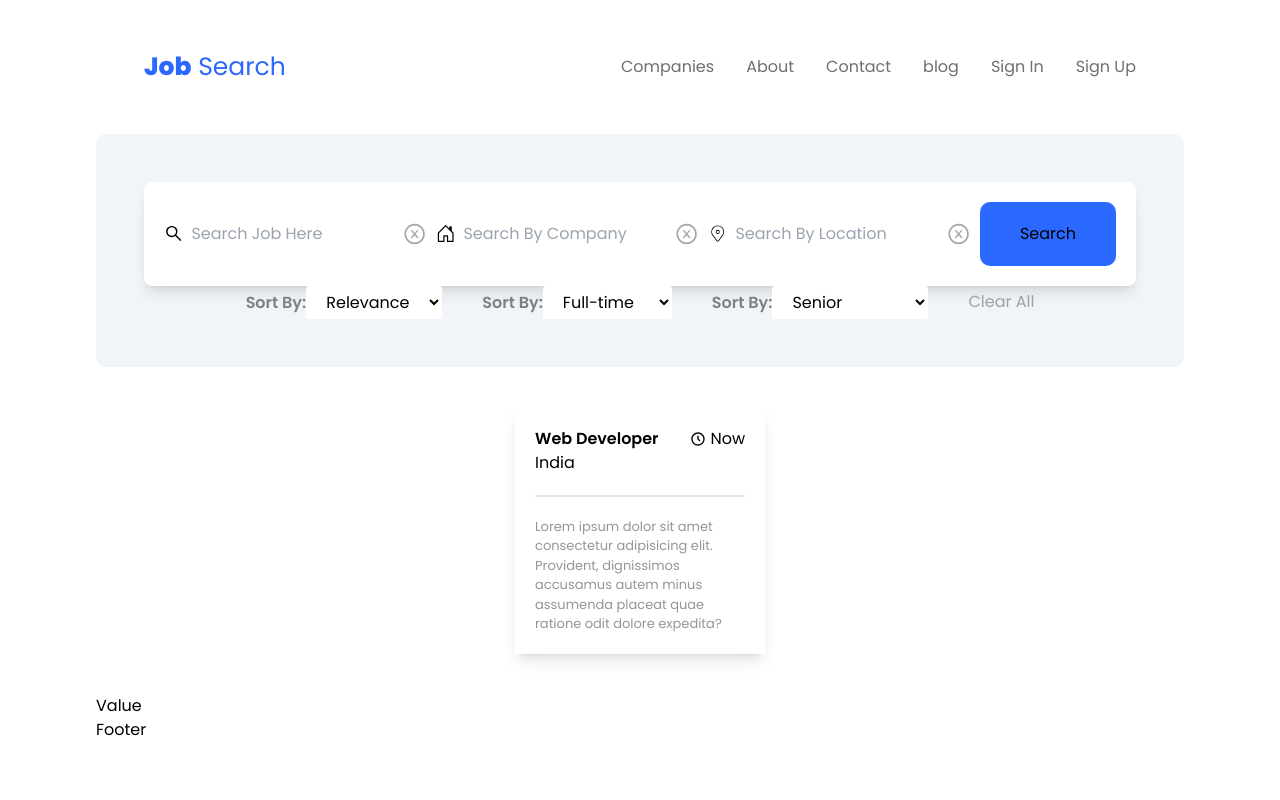
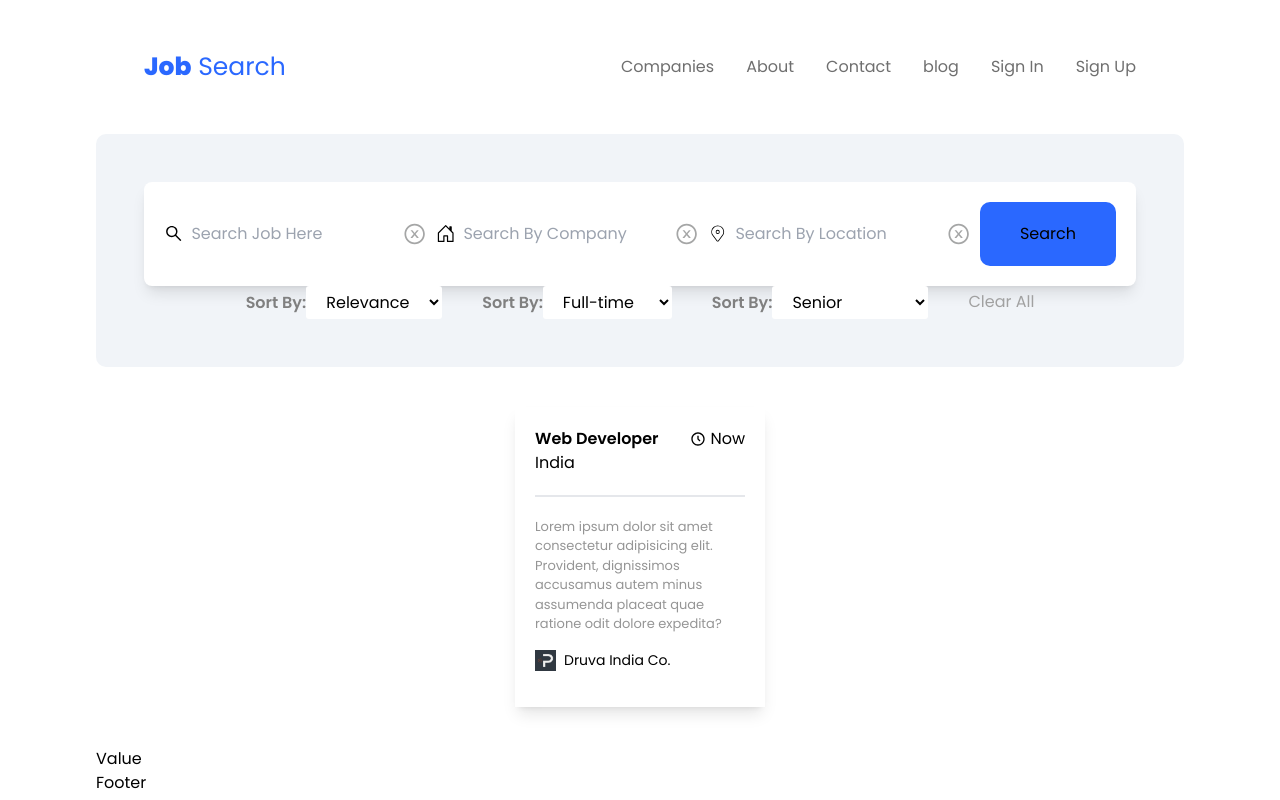
Before and after one commit to pratapshingane18/Skillathon-job, a React (Vite) app in the folder Skillathon/Courses/jobsearchNew/job/: page / in a window 1280 px wide. Built offline with nearby package versions, Linux system fonts and the light colour scheme.

Commit message:
Updated box

```diff
--- a/Skillathon/Courses/jobsearchNew/job/src/Components/JobDiv/Jobs.jsx
+++ b/Skillathon/Courses/jobsearchNew/job/src/Components/JobDiv/Jobs.jsx
@@ -1,5 +1,6 @@
 import React from 'react'
 import {BiTimeFive} from 'react-icons/bi'
+import pratLogo from '../../assets/img/pratlogo.png';
 
 const Jobs  = () =>{
     return (
@@ -30,6 +31,17 @@ const Jobs  = () =>{
 
             </p>
 
+
+
+            <div className='company flex items-center gap-2'>
+                <img src={pratLogo} alt="Company Logo" className = 'w-[10%]' />
+
+                <span className = "text-[14px] py-[1rem] block group-hover:text-red">
+                    Druva India Co.
+                </span>
+            </div>
+
+
                 </div>
             </div>
 
```
